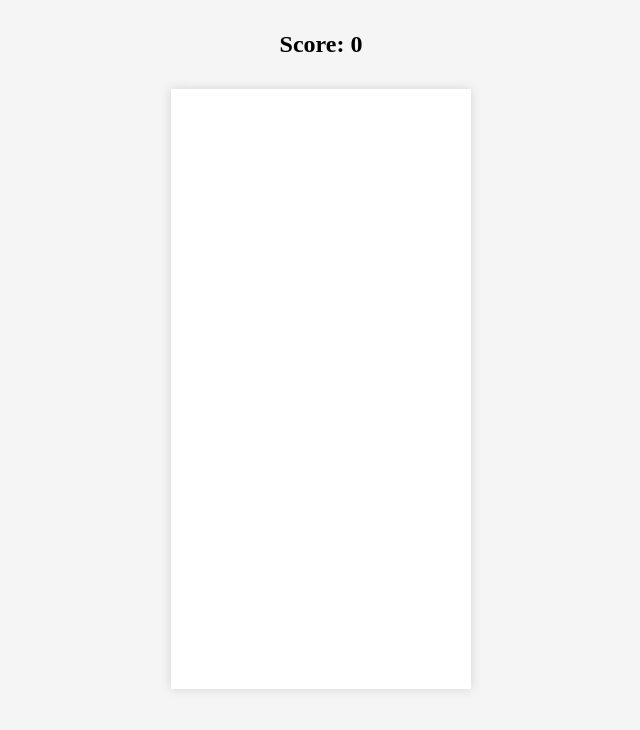
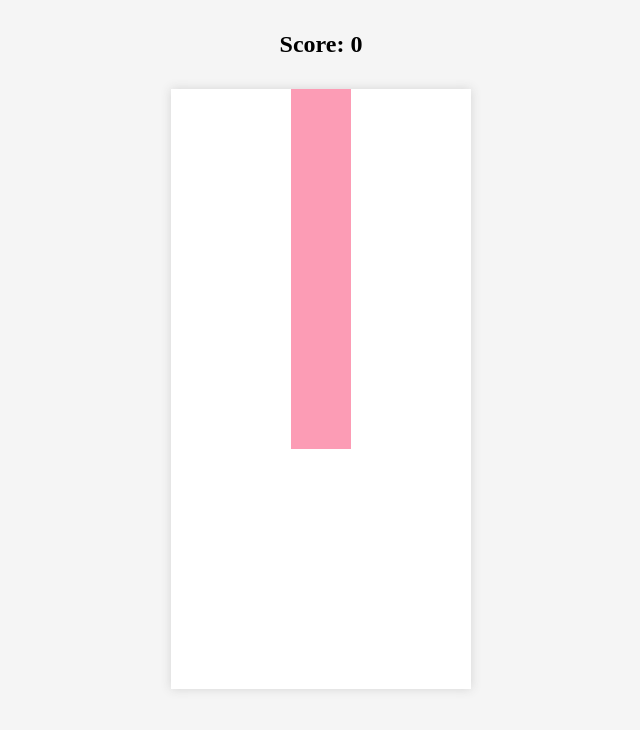
Before and after one commit to SohaV/Tetris, a plain HTML site: page src/index.html in a window 1280 px wide. Shown: the whole page, without its empty margins (319-959 px from the left). Drawn offline with Linux system fonts and the light colour scheme.

Commit message:
Generating and rendering a shape

```diff
--- a/src/index.html
+++ b/src/index.html
@@ -5,10 +5,12 @@
     <meta name="viewport" content="width=device-width, initial-scale=1.0">
     <title>Tetris</title>
     <link rel="stylesheet" href="styles.css">
-    <script src="script.js"></script>
 </head>
 <body>
     <h2>Score: 0</h2>
     <canvas id="tetris" height="600" width="300"></canvas>
+
+
+    <script src="script.js"></script>
 </body>
 </html>
--- a/src/script.js
+++ b/src/script.js
@@ -49,3 +49,51 @@ const Colors = [
 
 const Rows = 20;
 const Cols = 10;
+
+const canvas = document.getElementById("tetris");
+const ctx = canvas.getContext("2d");
+
+// scaleWidth is 30 and total columns are 10, hence total width of the canvas is 300.
+// Similarly, scaleHeight is 30 and total rows are 20, hence total height of the canvas is 600.
+ctx.scale(30, 30);
+
+let shapeObj = null;
+
+function generateRandomShape() {
+    let random = Math.floor(Math.random() * 7);
+    let shape = Shapes[random];
+    let colorIndex = random + 1; // random + 1 because the first color in the Colors array is white.
+
+    let x = 4; // For the shape to start from the top-center of the canvas.
+    let y = 0; // top-center y-coordinate is 0.
+
+    return {shape, x, y, colorIndex};
+}
+
+setInterval(newGameState, 500);
+
+function newGameState() {
+    if (shapeObj == null) {
+        shapeObj = generateRandomShape();
+        renderShape();
+    }
+    moveDown();
+}
+
+function renderShape() {
+    let shape = shapeObj.shape;
+
+    for (let i = 0; i < shape.length; i++) {
+        for (let j = 0; j < shape[i].length; j++) {
+            if (shape[i][j] == 1) {
+                ctx.fillStyle = Colors[shapeObj.colorIndex];
+                ctx.fillRect(shapeObj.x + j, shapeObj.y + i, 1, 1);
+            }
+        }
+    }
+}
+
+function moveDown() {
+    shapeObj.y += 1;
+    renderShape();
+}
```
